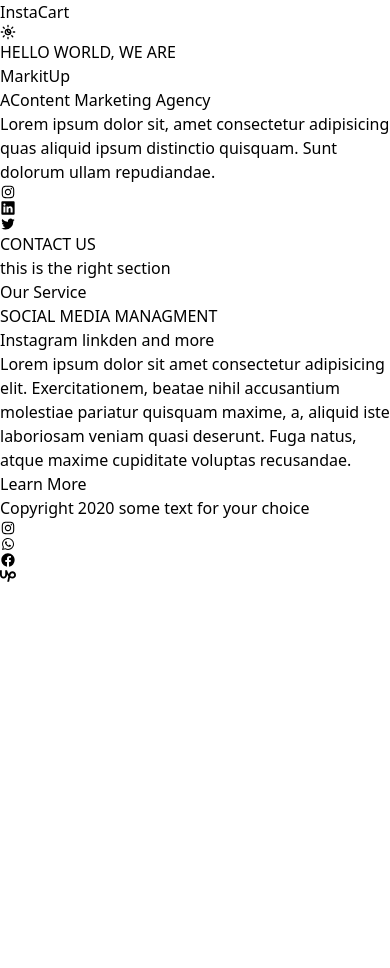
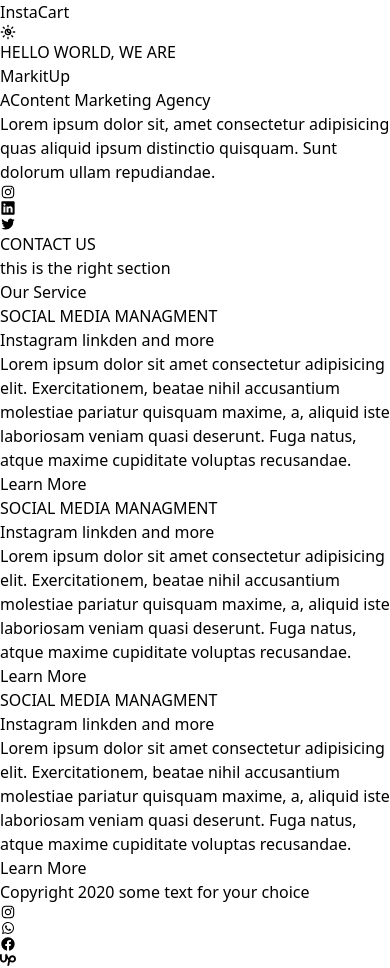
Before and after one commit to MsSuraj001/InstaCart-P1, a React (Vite) app: page / in a window 390 px wide. Before the commit the page ends 844 px from the top, so only its background shows below. Built offline with nearby package versions, Linux system fonts and the light colour scheme.

Commit message:
build the our service with responsive

```diff
--- a/src/Components/Pages/Service.jsx
+++ b/src/Components/Pages/Service.jsx
@@ -9,8 +9,26 @@
         <h1>Our Service</h1>
       </div>
       {/* // this is the 1st div  */}
-      <div className='w-full flex justify-center items-center'>
+      <div className='w-full flex flex-col sm:flex-row justify-center items-center px-16 gap-6'>
 
+        <div className='w-full  md:w-1/2 lg:w-1/3 border-2 py-8 px-4 rounded-lg shadow-md'>
+          <h1 className='py-3 text-2xl font-serif text-center'>SOCIAL MEDIA MANAGMENT</h1>
+          <h1 className='py-3 text-xl font-light'>Instagram linkden and more</h1>
+          <p>Lorem ipsum dolor sit amet consectetur adipisicing elit. Exercitationem, beatae nihil accusantium molestiae pariatur quisquam maxime, a, aliquid iste laboriosam veniam quasi deserunt. Fuga natus, atque maxime cupiditate voluptas recusandae.</p>
+
+          <button className='pt-2'>
+            <a href='#' className='text-blue-500 py-3'>Learn More</a>
+          </button>
+        </div>
+        <div className='w-full  md:w-1/2 lg:w-1/3 border-2 py-8 px-4 rounded-lg shadow-md'>
+          <h1 className='py-3 text-2xl font-serif text-center'>SOCIAL MEDIA MANAGMENT</h1>
+          <h1 className='py-3 text-xl font-light'>Instagram linkden and more</h1>
+          <p>Lorem ipsum dolor sit amet consectetur adipisicing elit. Exercitationem, beatae nihil accusantium molestiae pariatur quisquam maxime, a, aliquid iste laboriosam veniam quasi deserunt. Fuga natus, atque maxime cupiditate voluptas recusandae.</p>
+
+          <button className='pt-2'>
+            <a href='#' className='text-blue-500 py-3'>Learn More</a>
+          </button>
+        </div>
         <div className='w-full  md:w-1/2 lg:w-1/3 border-2 py-8 px-4 rounded-lg shadow-md'>
           <h1 className='py-3 text-2xl font-serif text-center'>SOCIAL MEDIA MANAGMENT</h1>
           <h1 className='py-3 text-xl font-light'>Instagram linkden and more</h1>
```
